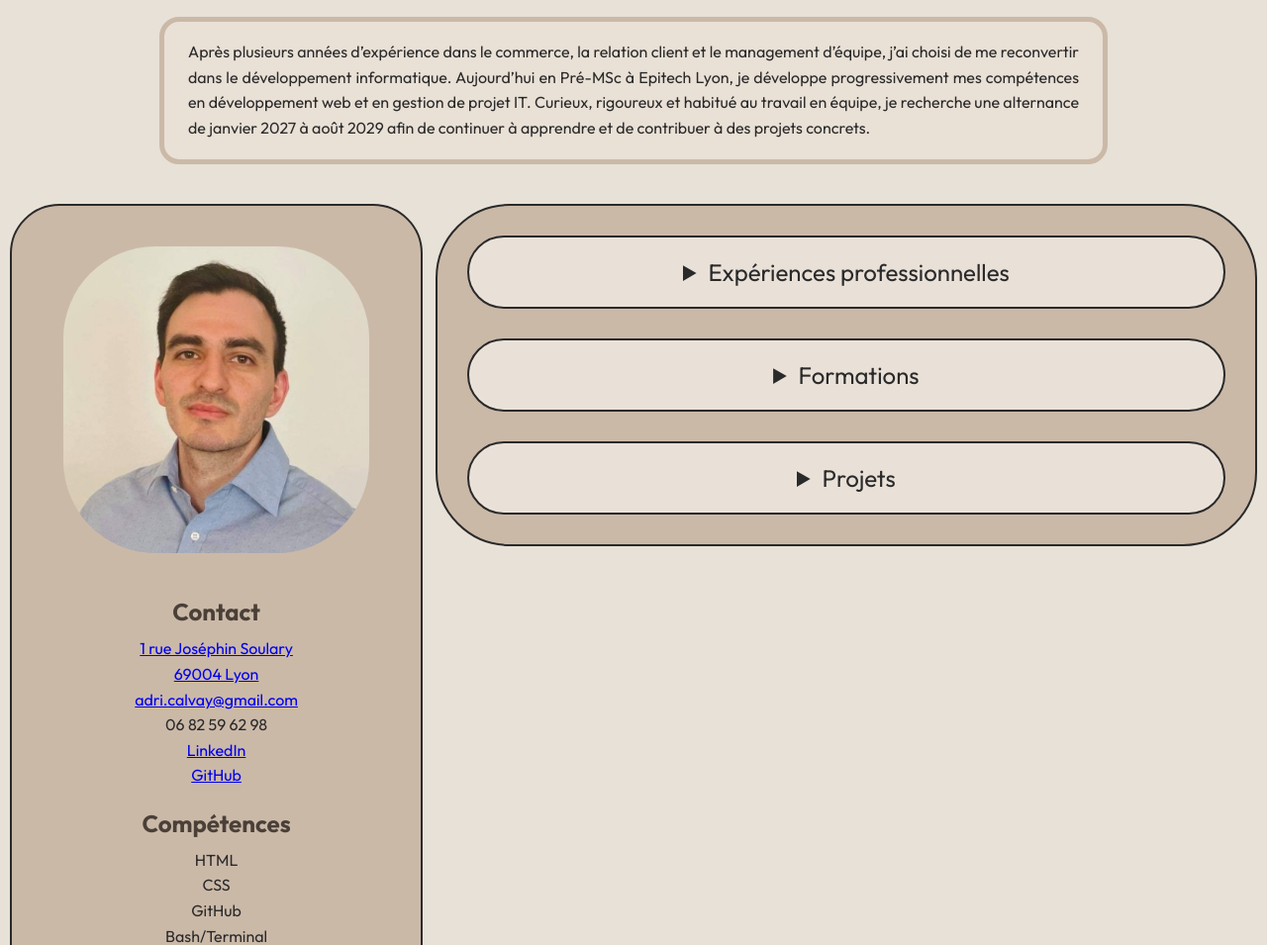
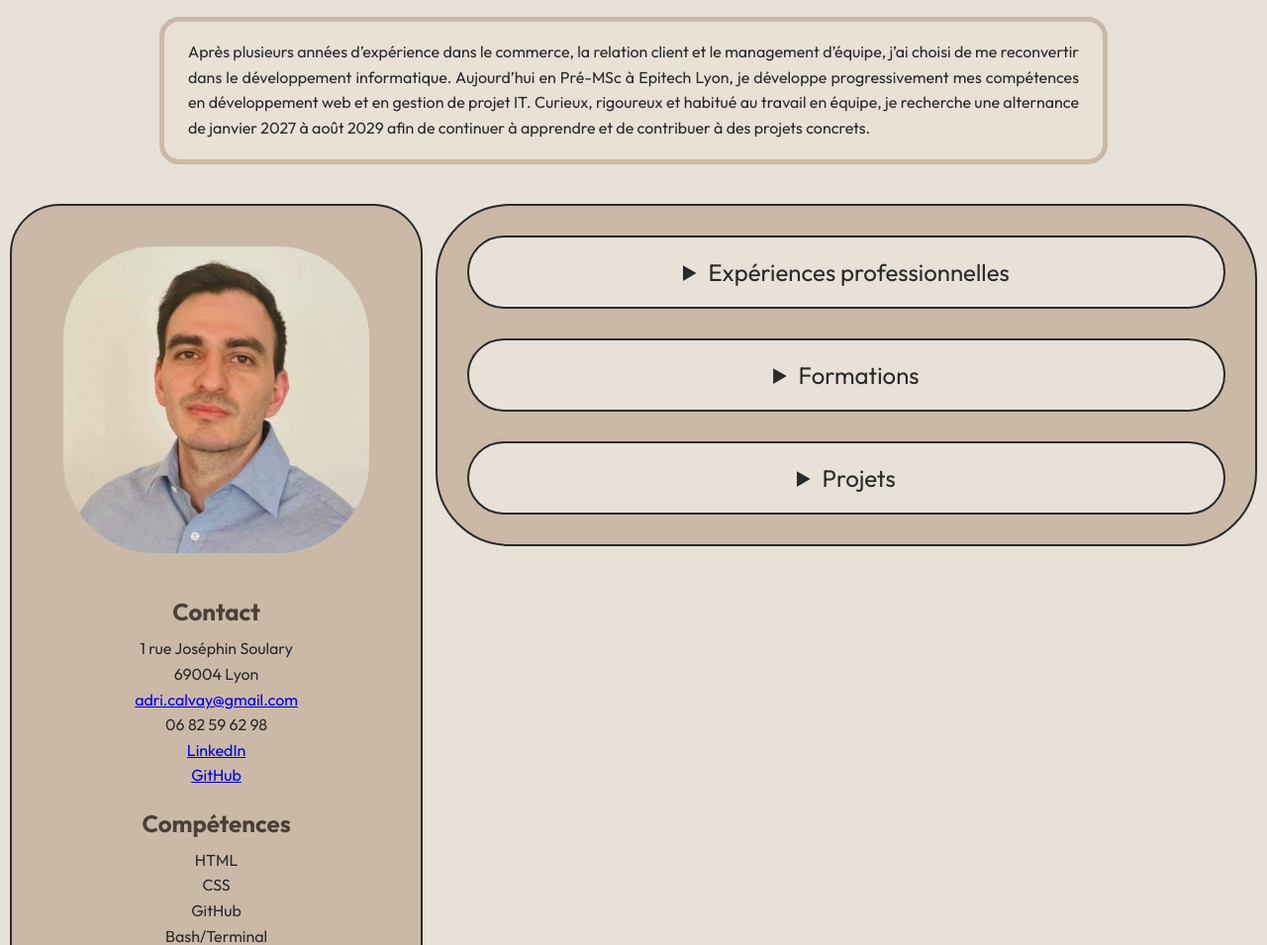
Before and after one commit to Adri9912/mon-cv, a plain HTML site: page index.html in a window 1280 px wide. Shown: the part 145-1100 px from the top of the page at 99% size. Drawn offline with Linux system fonts and the light colour scheme.

Commit message:
Add files via upload

```diff
--- a/index.html
+++ b/index.html
@@ -32,9 +32,8 @@
             <div>
                 <h2>Contact</h2>
                 <ul>
-                    <li><a href="https://www.google.com/maps/place/1+Rue+Jos%C3%A9phin+Soulary,+69004+Lyon/@45.7764496,4.8325433,17z/data=!3m1!4b1!4m6!3m5!1s0x47f4eae3baefe6fd:0xc69debe3c7805e2a!8m2!3d45.7764496!4d4.8351129!16s%2Fg%2F11b8v6lsdp?entry=ttu&g_ep=EgoyMDI2MDkyMS4wIKXMDSoASAFQAw%3D%3D"
-                            target="_blank"> 1 rue Joséphin Soulary<br>
-                            69004 Lyon</a></li>
+                    <li>1 rue Joséphin Soulary<br>
+                            69004 Lyon</li>
                     <li><a href="mailto:adri.calvay@gmail.com">adri.calvay@gmail.com</a></li>
                     <li>06 82 59 62 98</li>
                     <li><a href="https://www.linkedin.com/in/adrien-calvayrac-97168914a" target="_blank">LinkedIn</a>
```
